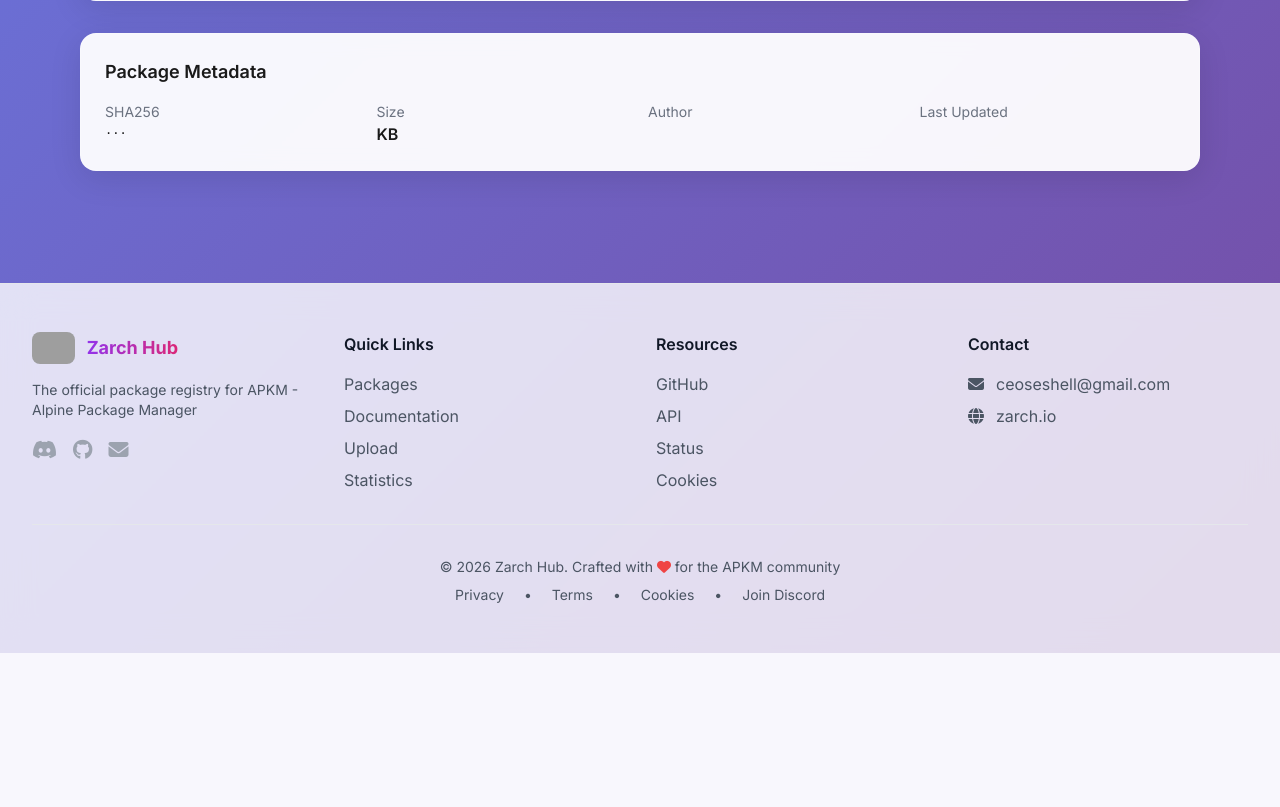
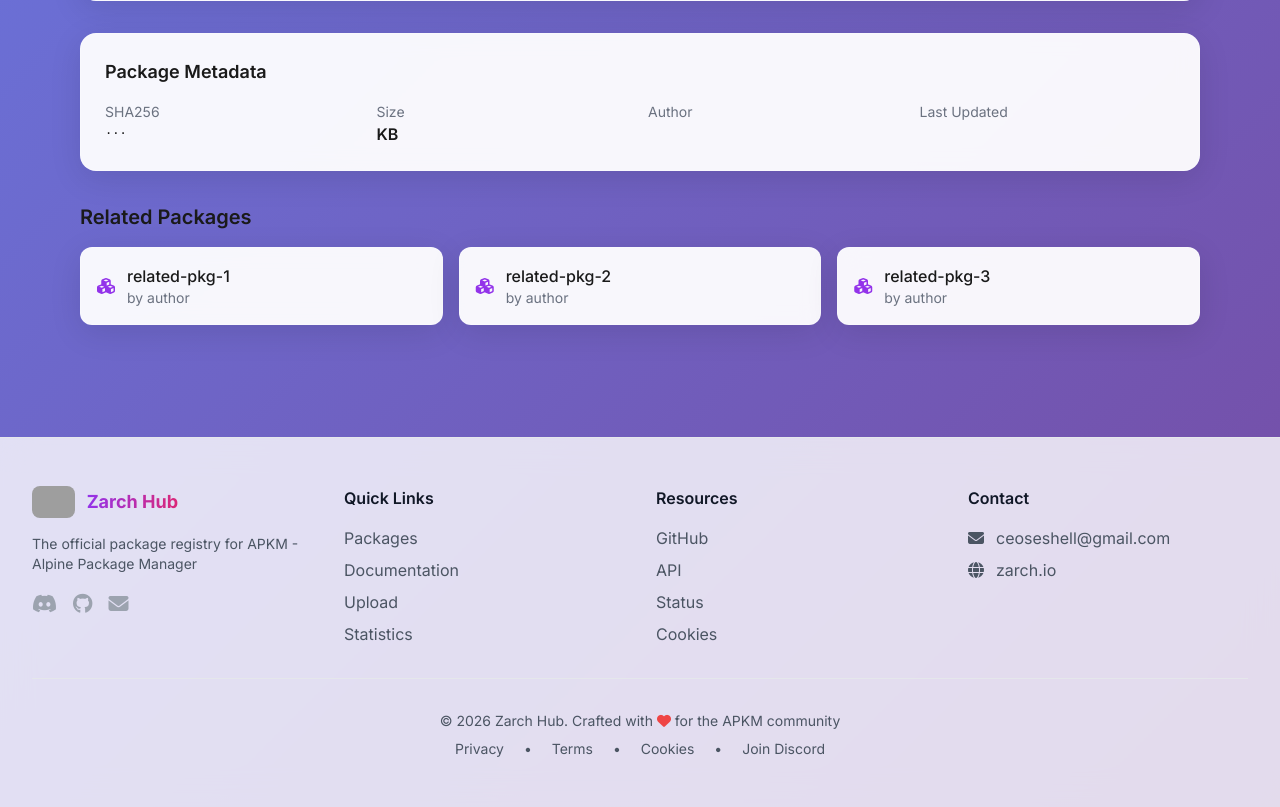
Before and after one commit to gopu-inc/gsql-badge, a Flask app: template templates/package.html in a window 1280 px wide. Shown: the part 879-1686 px from the top of the page. Before the commit the page ends 1532 px from the top, so only its background shows below. Run offline with Flask 3, Linux system fonts and the light colour scheme; the template is opened without the code that fills it, so the values that code supplies are empty; parts of the project's set-up code (start-up, migrations or seed data) failed here and were passed over; some libraries are stand-ins or nearby versions; some web fonts are replaced; grey boxes are pictures that could not be loaded.

Commit message:
Update package.html

```diff
--- a/templates/package.html
+++ b/templates/package.html
@@ -2,6 +2,7 @@
 
 {% block og_title %}{{ package.name }} {{ package.version }} - Zarch Hub{% endblock %}
 {% block og_description %}Package {{ package.name }} version {{ package.version }} by {{ package.author }}{% endblock %}
+{% block og_image %}https://raw.githubusercontent.com/gopu-inc/apkm-gest/main/images/image-2.png{% endblock %}
 
 {% block title %}{{ package.name }} {{ package.version }} - Zarch Hub{% endblock %}
 
@@ -18,9 +19,7 @@
                     <h1 class="text-3xl md:text-4xl font-bold bg-gradient-to-r from-purple-600 to-pink-600 bg-clip-text text-transparent">
                         {{ package.name }}
                     </h1>
-                    <p class="text-gray-600 dark:text-gray-400 mt-1">
-                        by <span class="font-semibold author-name" data-author="{{ package.author }}">{{ package.author }}</span>
-                    </p>
+                    <p class="text-gray-600 dark:text-gray-400 mt-1">by <span class="font-semibold">{{ package.author }}</span></p>
                 </div>
             </div>
             <div class="flex gap-3">
@@ -141,6 +140,7 @@
         <div id="tab-dependencies" class="tab-content hidden">
             <h3 class="text-xl font-semibold mb-4">Dependencies</h3>
             <div class="space-y-3">
+                <!-- Ici vous pouvez lister les vraies dépendances du package -->
                 <div class="flex items-center p-3 bg-gray-50 dark:bg-gray-800 rounded-lg">
                     <i class="fas fa-cube text-purple-600 mr-3"></i>
                     <span class="flex-1">libc</span>
@@ -207,12 +207,47 @@
             </div>
             <div>
                 <div class="text-sm text-gray-500">Author</div>
-                <div class="font-semibold author-name" data-author="{{ package.author }}">{{ package.author }}</div>
+                <div class="font-semibold">{{ package.author }}</div>
             </div>
             <div>
                 <div class="text-sm text-gray-500">Last Updated</div>
                 <div class="font-semibold">{{ package.updated_at[:10] if package.updated_at else package.created_at[:10] }}</div>
             </div>
+        </div>
+    </div>
+
+    <!-- Related Packages -->
+    <div class="mt-8" data-aos="fade-up">
+        <h3 class="text-xl font-semibold mb-4">Related Packages</h3>
+        <div class="grid md:grid-cols-3 gap-4">
+            <!-- Ces packages seraient chargés dynamiquement depuis l'API -->
+            <a href="#" class="glass-card p-4 rounded-xl hover:shadow-lg transition">
+                <div class="flex items-center gap-3">
+                    <i class="fas fa-cubes text-purple-600"></i>
+                    <div>
+                        <div class="font-medium">related-pkg-1</div>
+                        <div class="text-sm text-gray-500">by author</div>
+                    </div>
+                </div>
+            </a>
+            <a href="#" class="glass-card p-4 rounded-xl hover:shadow-lg transition">
+                <div class="flex items-center gap-3">
+                    <i class="fas fa-cubes text-purple-600"></i>
+                    <div>
+                        <div class="font-medium">related-pkg-2</div>
+                        <div class="text-sm text-gray-500">by author</div>
+                    </div>
+                </div>
+            </a>
+            <a href="#" class="glass-card p-4 rounded-xl hover:shadow-lg transition">
+                <div class="flex items-center gap-3">
+                    <i class="fas fa-cubes text-purple-600"></i>
+                    <div>
+                        <div class="font-medium">related-pkg-3</div>
+                        <div class="text-sm text-gray-500">by author</div>
+                    </div>
+                </div>
+            </a>
         </div>
     </div>
 </div>
```
